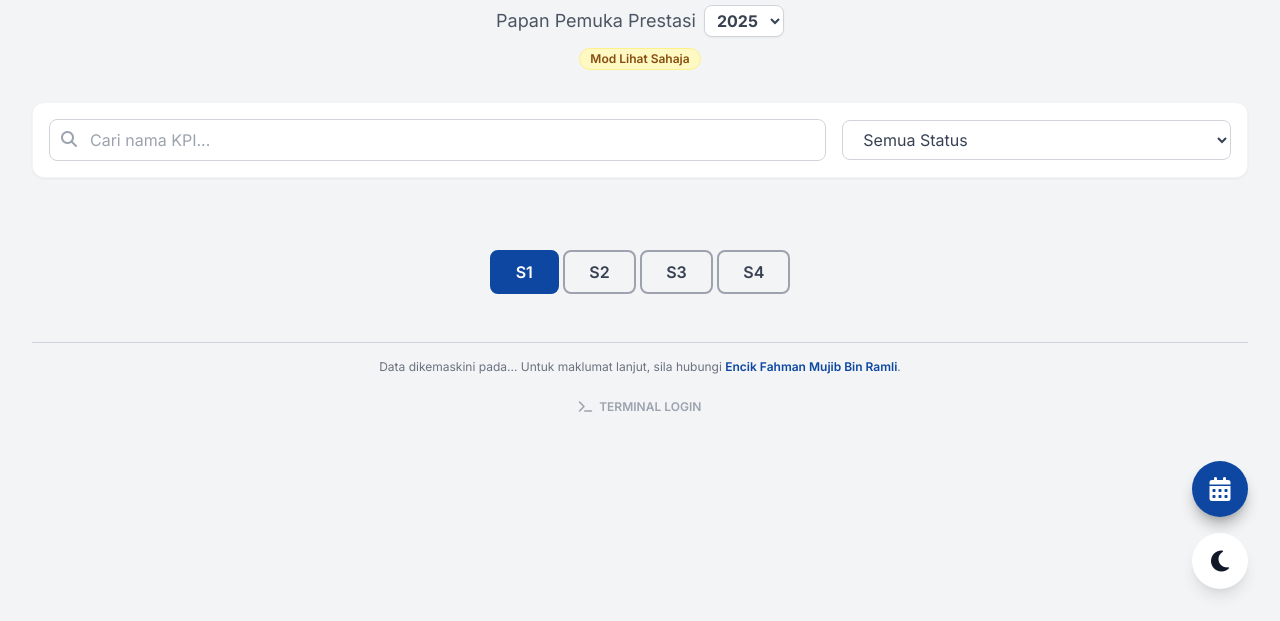
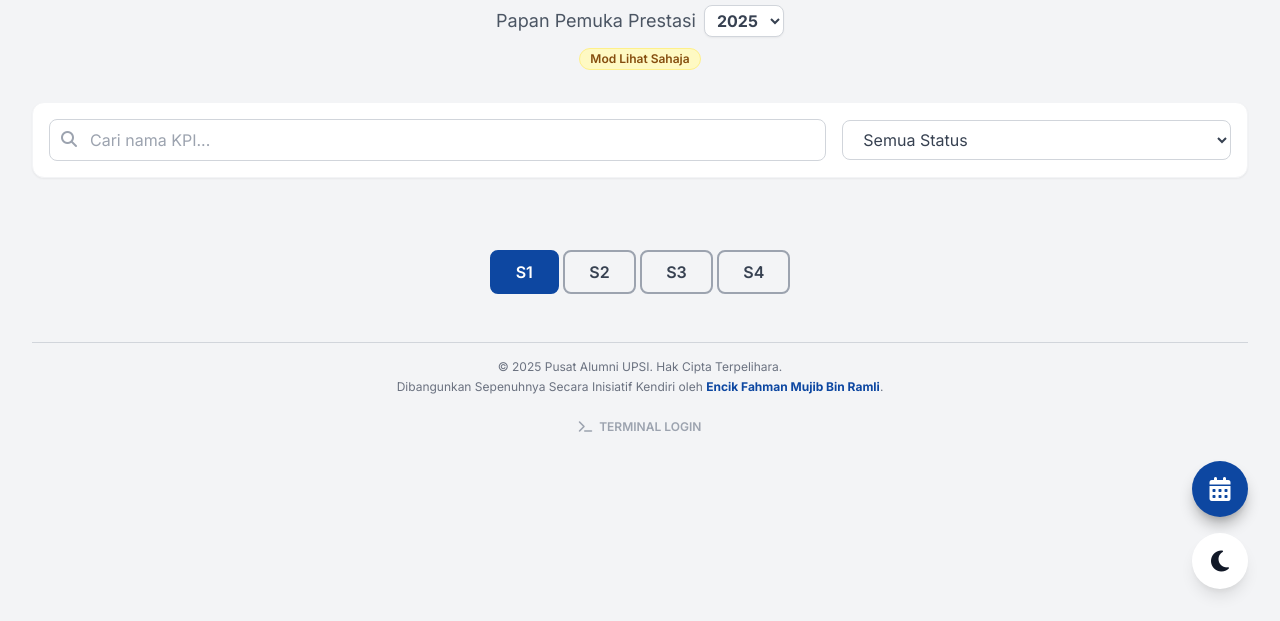
Before and after one commit to fahman98/kpipusatalumni, a plain HTML site: page index.html in a window 1280 px wide. Shown: the part 179-800 px from the top of the page. Drawn offline with nearby package versions, Linux system fonts and the light colour scheme; no server answers.

Commit message:
Update footer to credit developer initiative

```diff
--- a/index.html
+++ b/index.html
@@ -280,10 +280,15 @@
         </nav>
 
         <footer class="text-center mt-12 pt-4 border-t border-gray-300 mb-12">
-            <p id="footer-note" class="text-xs text-gray-500 mb-4">
-                Data dikemaskini pada... Untuk maklumat lanjut, sila hubungi <a href="tel:+60134977187"
-                    class="text-brand-primary hover:underline font-semibold">Encik Fahman Mujib Bin Ramli</a>.
-            </p>
+            <div class="mb-4 space-y-1">
+                <p class="text-xs text-gray-500">
+                    &copy; 2025 Pusat Alumni UPSI. Hak Cipta Terpelihara.
+                </p>
+                <p class="text-xs text-gray-500">
+                    Dibangunkan Sepenuhnya Secara Inisiatif Kendiri oleh <a href="tel:+60134977187"
+                        class="text-brand-primary hover:underline font-bold">Encik Fahman Mujib Bin Ramli</a>.
+                </p>
+            </div>
 
             <!-- Footer Actions -->
             <div class="flex flex-wrap justify-center gap-3 items-center">
```
